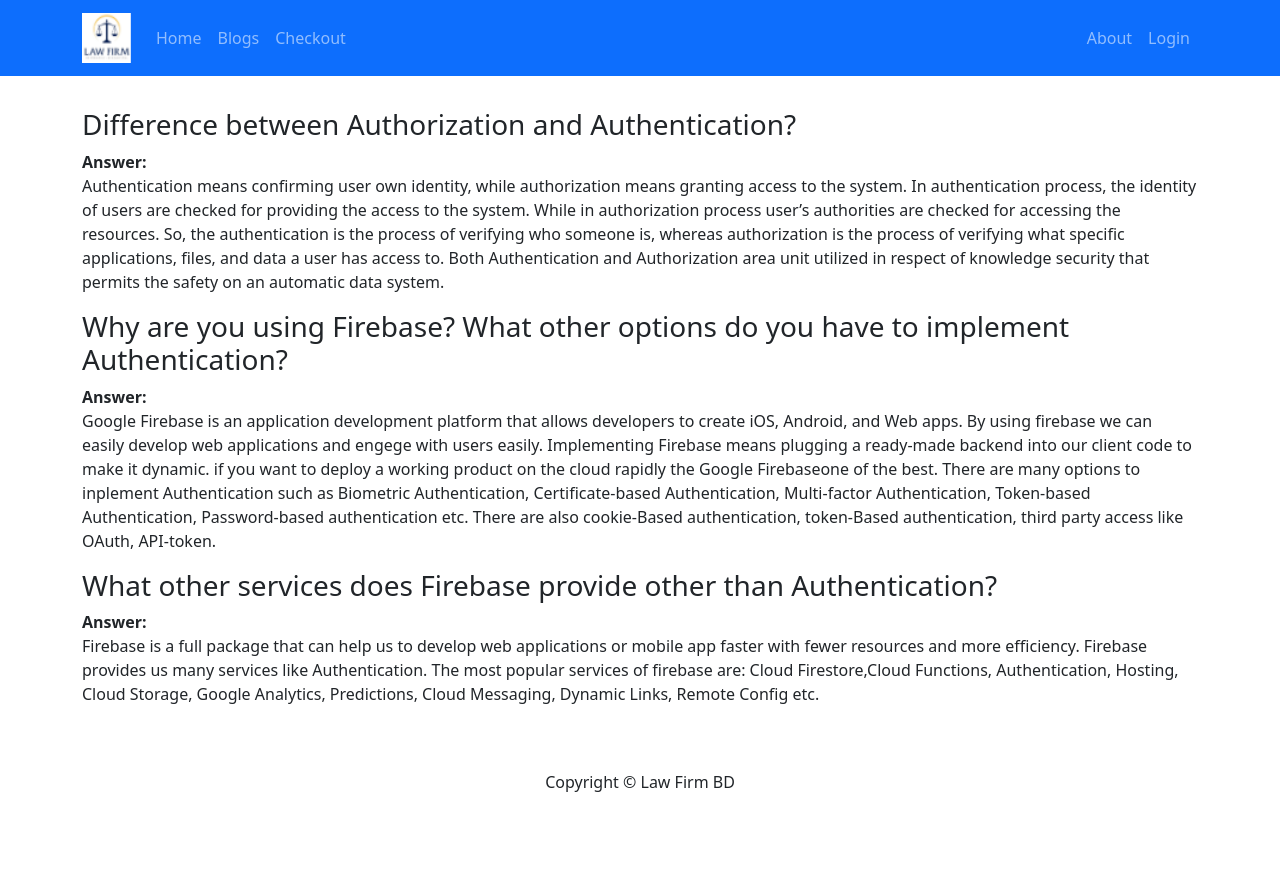
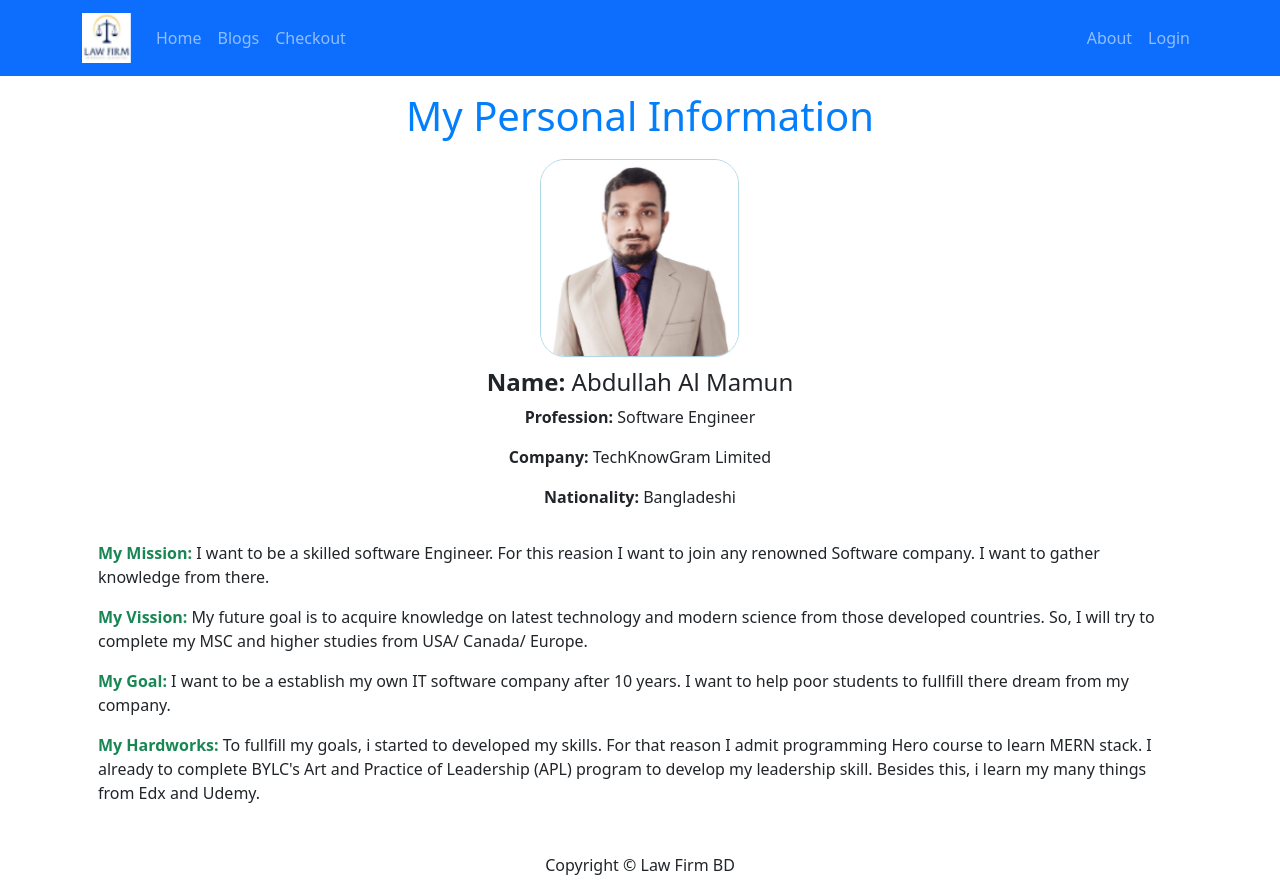
Before and after one commit to sakibul-munna/LawFirmDemo, a React (Create React App) app: page / in a window 1280 px wide. Before the commit the page ends 810 px from the top, so only its background shows below. Built offline with nearby package versions, Linux system fonts and the light colour scheme.

Commit message:
AboutScreen Done.

```diff
--- a/src/App.js
+++ b/src/App.js
@@ -4,6 +4,7 @@
 import Footer from "./components/Footer";
 import HomeScreen from "./screens/HomeScreen";
 import BlogScreen from "./screens/BlogScreen";
+import AboutScreen from "./screens/AboutScreen";
 
 function App() {
   return (
@@ -11,7 +12,7 @@
       <Header />
       <main>
         <Container>
-          <BlogScreen />
+          <AboutScreen />
         </Container>
       </main>
       <Footer />
--- /dev/null
+++ b/src/screens/AboutScreen.js
@@ -0,0 +1,64 @@
+import React from "react";
+
+const AboutScreen = () => {
+  return (
+    <div className="py-3">
+      <div
+        style={{
+          display: "flex",
+          flexDirection: "column",
+          justifyContent: "center",
+          alignItems: "center",
+        }}
+      >
+        <h1 style={{ color: "#037ffc", paddingBottom: "10px" }}>
+          My Personal Information
+        </h1>
+        <img
+          src={require("../assets/mamun_pic.png")}
+          alt="personal"
+          style={{ height: "200px", width: "200px", marginBottom: "10px" }}
+        />
+        <h4>
+          <b>Name: </b>Abdullah Al Mamun
+        </h4>
+        <p>
+          <b>Profession: </b>Software Engineer
+        </p>
+        <p>
+          <b>Company: </b>TechKnowGram Limited
+        </p>
+        <p>
+          <b>Nationality: </b>Bangladeshi
+        </p>
+      </div>
+      <div className="m-3">
+        <p>
+          <b className="text-success"> My Mission: </b>I want to be a skilled
+          software Engineer. For this reasion I want to join any renowned
+          Software company. I want to gather knowledge from there.
+        </p>
+        <p>
+          <b className="text-success"> My Vission: </b>My future goal is to
+          acquire knowledge on latest technology and modern science from those
+          developed countries. So, I will try to complete my MSC and higher
+          studies from USA/ Canada/ Europe.
+        </p>
+        <p>
+          <b className="text-success"> My Goal: </b>I want to be a establish my
+          own IT software company after 10 years. I want to help poor students
+          to fullfill there dream from my company.
+        </p>
+        <p>
+          <b className="text-success"> My Hardworks: </b>To fullfill my goals, i
+          started to developed my skills. For that reason I admit programming
+          Hero course to learn MERN stack. I already to complete BYLC's Art and
+          Practice of Leadership (APL) program to develop my leadership skill.
+          Besides this, i learn my many things from Edx and Udemy.
+        </p>
+      </div>
+    </div>
+  );
+};
+
+export default AboutScreen;
--- a/src/screens/BlogScreen.js
+++ b/src/screens/BlogScreen.js
@@ -1,6 +1,6 @@
 import React from "react";
 import blogs from "../data/blogs";
-import { Container, Col, Row } from "react-bootstrap";
+import { Container } from "react-bootstrap";
 
 const BlogScreen = () => {
   return (
```
Also changed, not shown: src/assets/mamun_pic.png (added).
